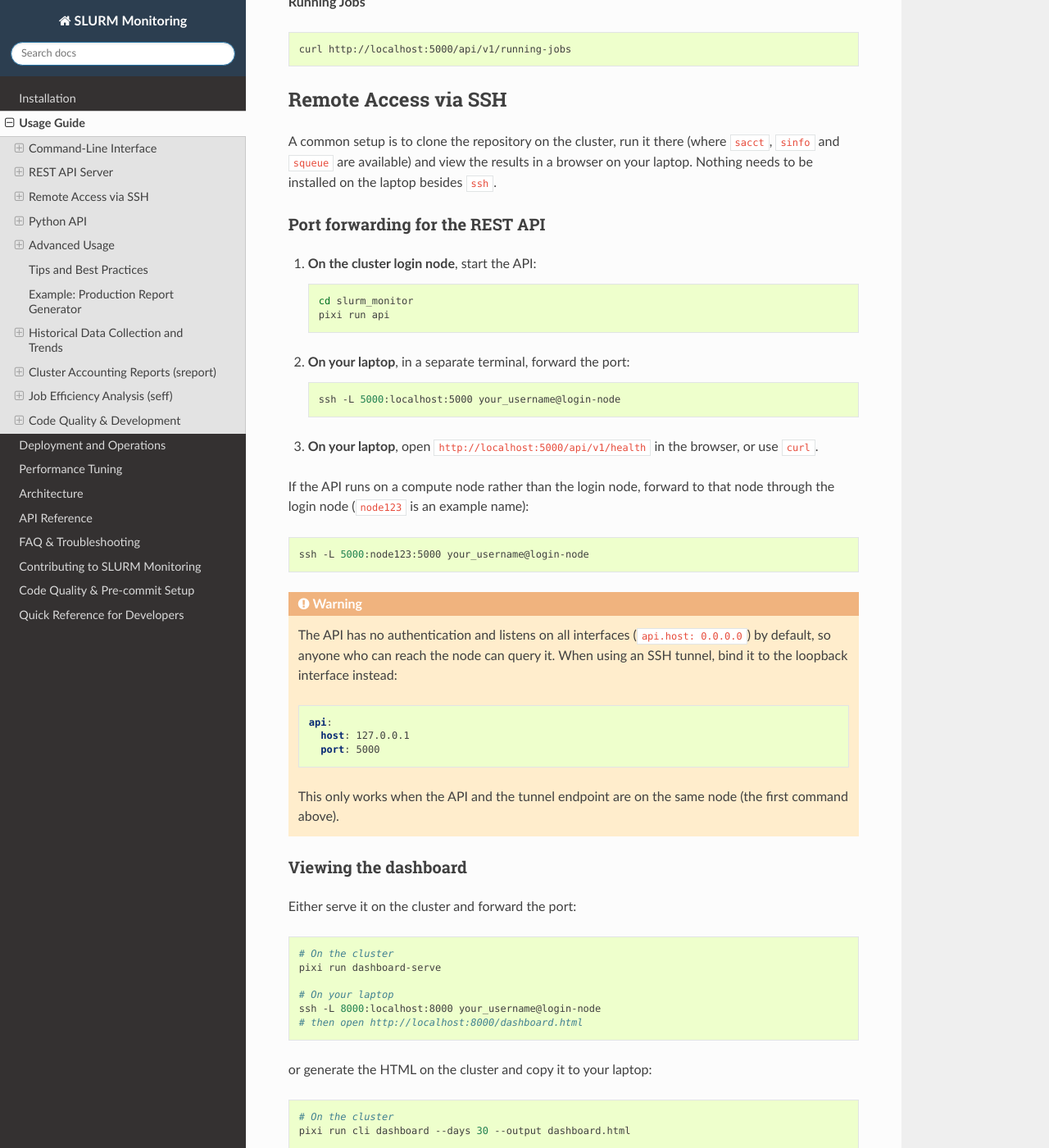
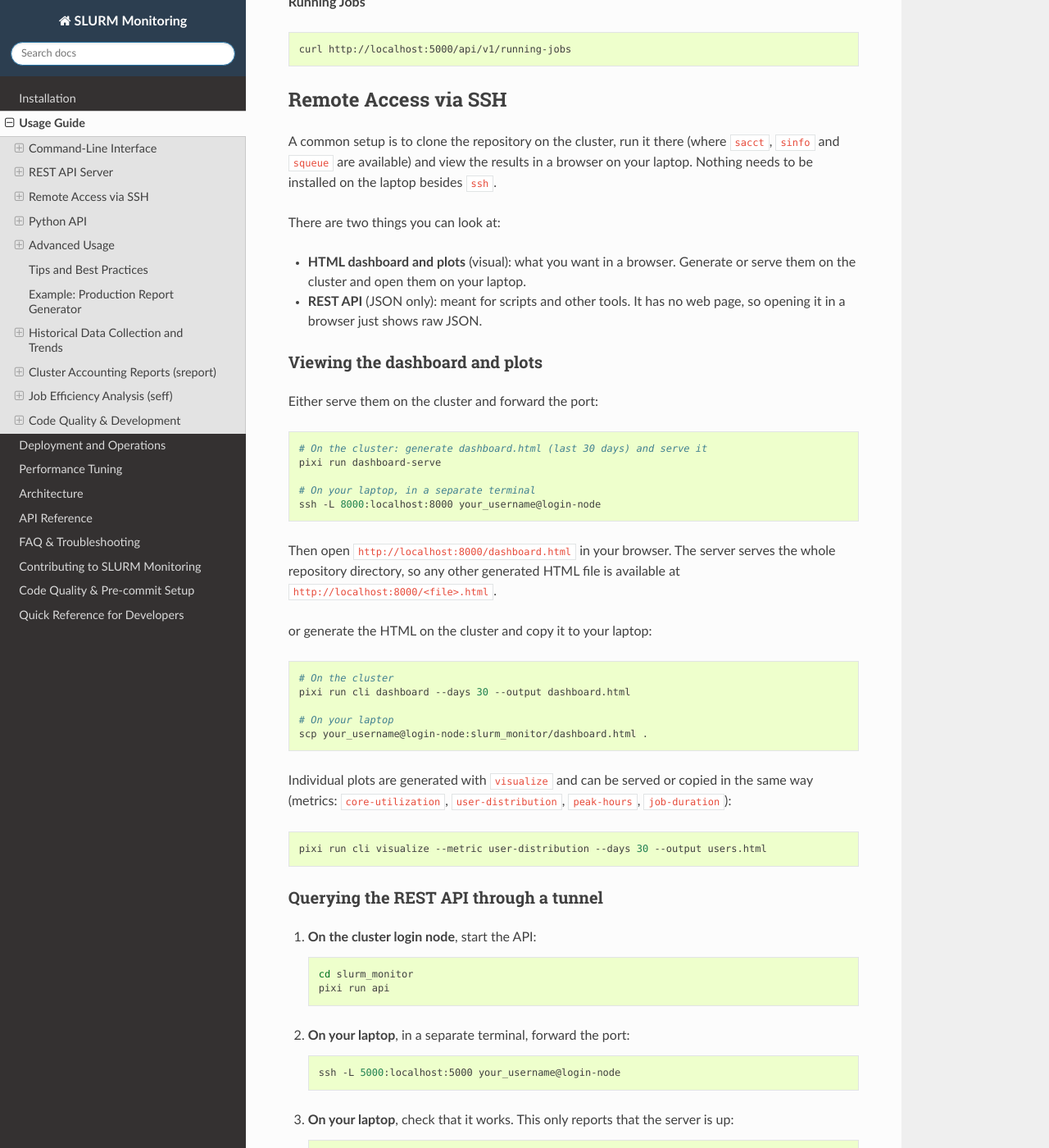
Before and after one commit to HealthyPear/slurm_monitor, a Sphinx documentation site: the page built from docs/usage.rst, in a window 1280 px wide and 1400 px high, scrolled down 3133 px. Shown: the whole window at 82% size. Built offline with Sphinx 7.4.7 and the Read the Docs theme 3.1.0, drawn with Linux system fonts in a browser that asks for light colours; some of the changed text lies outside the part shown.

Commit message:
docs: explain dashboard vs REST API in remote access section (#7)
Co-authored-by: Copilot <223556219+Copilot@users.noreply.github.com>

```diff
--- a/docs/usage.rst
+++ b/docs/usage.rst
@@ -175,8 +175,50 @@ A common setup is to clone the repository on the cluster, run it there (where
 browser on your laptop. Nothing needs to be installed on the laptop besides
 ``ssh``.
 
-Port forwarding for the REST API
-^^^^^^^^^^^^^^^^^^^^^^^^^^^^^^^^
+There are two things you can look at:
+
+- **HTML dashboard and plots** (visual): what you want in a browser. Generate
+  or serve them on the cluster and open them on your laptop.
+- **REST API** (JSON only): meant for scripts and other tools. It has no web
+  page, so opening it in a browser just shows raw JSON.
+
+Viewing the dashboard and plots
+^^^^^^^^^^^^^^^^^^^^^^^^^^^^^^^
+
+Either serve them on the cluster and forward the port:
+
+.. code-block:: bash
+
+    # On the cluster: generate dashboard.html (last 30 days) and serve it
+    pixi run dashboard-serve
+
+    # On your laptop, in a separate terminal
+    ssh -L 8000:localhost:8000 your_username@login-node
+
+Then open ``http://localhost:8000/dashboard.html`` in your browser. The server
+serves the whole repository directory, so any other generated HTML file is
+available at ``http://localhost:8000/<file>.html``.
+
+or generate the HTML on the cluster and copy it to your laptop:
+
+.. code-block:: bash
+
+    # On the cluster
+    pixi run cli dashboard --days 30 --output dashboard.html
+
+    # On your laptop
+    scp your_username@login-node:slurm_monitor/dashboard.html .
+
+Individual plots are generated with ``visualize`` and can be served or copied in
+the same way (metrics: ``core-utilization``, ``user-distribution``,
+``peak-hours``, ``job-duration``):
+
+.. code-block:: bash
+
+    pixi run cli visualize --metric user-distribution --days 30 --output users.html
+
+Querying the REST API through a tunnel
+^^^^^^^^^^^^^^^^^^^^^^^^^^^^^^^^^^^^^^
 
 1. **On the cluster login node**, start the API:
 
@@ -191,8 +233,56 @@ Port forwarding for the REST API
 
        ssh -L 5000:localhost:5000 your_username@login-node
 
-3. **On your laptop**, open ``http://localhost:5000/api/v1/health`` in the
-   browser, or use ``curl``.
+3. **On your laptop**, check that it works. This only reports that the server
+   is up:
+
+   .. code-block:: bash
+
+       curl http://localhost:5000/api/v1/health
+       # {"status":"healthy"}
+
+   There is no page at ``http://localhost:5000/`` (it returns 404); all
+   endpoints live under ``/api/v1/``.
+
+4. **Query the data**, either with ``curl`` or by pasting the URL in your
+   browser (it shows the JSON):
+
+   .. list-table::
+      :header-rows: 1
+      :widths: 25 75
+
+      * - Endpoint
+        - Returns
+      * - ``/api/v1/health``
+        - Server status only
+      * - ``/api/v1/stats``
+        - Overall summary (utilization, peak times, per-user breakdown, job
+          statistics)
+      * - ``/api/v1/utilization``
+        - Core utilization
+      * - ``/api/v1/users``
+        - Per-user breakdown
+      * - ``/api/v1/peak-times``
+        - Peak usage hours
+      * - ``/api/v1/job-stats``
+        - Job duration and frequency
+      * - ``/api/v1/cluster-state``
+        - Current node state (``sinfo``)
+      * - ``/api/v1/running-jobs``
+        - Currently running and pending jobs (``squeue``)
+
+   The accounting endpoints (``stats``, ``utilization``, ``users``,
+   ``peak-times`` and ``job-stats``) accept ``?days=N`` (default 30):
+
+   .. code-block:: bash
+
+       curl "http://localhost:5000/api/v1/stats?days=7"
+
+       # Pretty-print (if jq is installed on your laptop)
+       curl -s "http://localhost:5000/api/v1/users?days=30" | jq .
+
+   They return ``404`` with ``{"error": "No data available"}`` when there are
+   no jobs in the period.
 
 If the API runs on a compute node rather than the login node, forward to that
 node through the login node (``node123`` is an example name):
```
